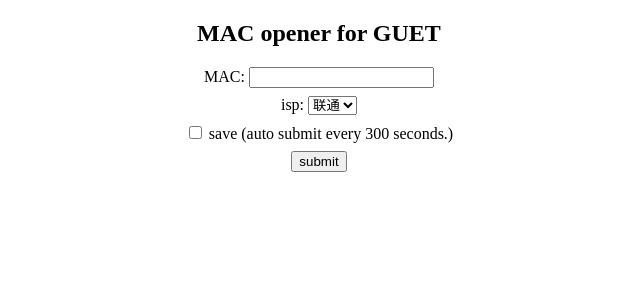
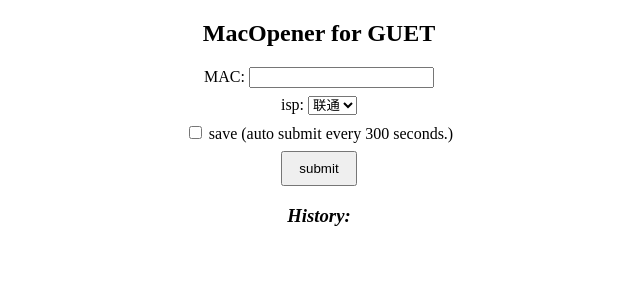
Before and after one commit to nw4869/MacOpener, a Flask app: template templates/index.html in a window 1280 px wide. Shown: the top 300 px of the page, without its empty margins (321-961 px from the left). Run offline with Flask 2, Linux system fonts and the light colour scheme; the template is opened without the code that fills it: most values are stand-ins (such as "Sample title", 1, 10 or a date in 2020); parts of the project's set-up code (start-up, migrations or seed data) failed here and were passed over.

Commit message:
Optimize the interface

```diff
--- a/MacOpener.py
+++ b/MacOpener.py
@@ -55,7 +55,7 @@ Please specify the IP address thought command-line argument using --ip'
 if __name__ == '__main__':
     parser = argparse.ArgumentParser(description='MAC opener for GUET by nightwind')
     parser.add_argument('-s', '--server', default='172.16.1.1')
-    parser.add_argument('-sp', '--server port', dest='server_port', default=20015)
+    parser.add_argument('-sp', '--server port', dest='server_port', type=int, default=20015)
     parser.add_argument('-i', '--ip')
     parser.add_argument('mac')
     parser.add_argument('isp', type=int, choices=[1, 2, 3])
--- a/app.py
+++ b/app.py
@@ -12,7 +12,7 @@ app = Flask(__name__)
 
 @app.route('/', methods=['GET'])
 def home():
-    return render_template('index.html', error=request.args.get('error'))
+    return render_template('index.html', mac=request.args.get('mac'), isp=request.args.get('isp'))
 
 
 @app.route('/', methods=['POST'])
@@ -22,67 +22,34 @@ def submit():
     save = 'save' in request.form
 
     if mac is None or len(mac) == 0 or isp is None:
-        return redirect(url_for('home', error='MAC or isp is None'))
+        return render_template('index.html', error='MAC or isp is None', mac=mac, isp=isp)
 
     if not isp.isalnum() or int(isp) > 3:
-        return render_template('index.html', error='isp is incorrect')
+        return render_template('index.html', error='isp is incorrect', mac=mac, isp=isp)
 
     mac = mac.replace('-', ':').upper().strip()
     if not re.match('^([0-9a-fA-F]{2})(([:][0-9a-fA-F]{2}){5})$', mac):
         return render_template('index.html',
-                               error='wrong format of MAC (should be HH:HH:HH:HH:HH:HH or HH-HH-HH-HH-HH-HH)')
+                               error='wrong format of MAC (should be HH:HH:HH:HH:HH:HH or HH-HH-HH-HH-HH-HH)',
+                               mac=mac, isp=isp)
 
     mac_opener.open(mac, int(isp))
     print(mac, isp)
     if save:
         mac_store.add_mac(mac, isp)
-    return render_template('index.html')
+    return render_template('index.html', success=True, mac=mac, isp=isp)
 
-    # html = '''<form action="/" method="post">
-    #                 <label>mac</label>
-    #                 <input name="mac" id="mac"/>
-    #                 <select name="isp">
-    #                     <option value="1">联通</option>
-    #                     <option value="2">电信</option>
-    #                     <option value="3">移动</option>
-    #                 </select>
-    #                 <input type="checkbox" id="save" name="save" value="save"/>
-    #                 <label>save</label>
-    #                 <button type="submit">ok</button>
-    #             </form>'''
-    # if request.method == 'GET':
-    #     return html
-    # elif request.method == 'POST':
-    #     mac = request.form.get('mac')
-    #     isp = request.form.get('isp')
-    #     save = 'save' in request.form
-    #
-    #     if mac is None or len(mac) == 0 or isp is None:
-    #         return html + '<label>error: MAC or isp is None</label>'
-    #
-    #     if not isp.isalnum() or int(isp) > 3:
-    #         return html + '<label>error: isp</label>'
-    #
-    #     mac = mac.replace('-', ':').upper().strip()
-    #     if not re.match('^([0-9a-fA-F]{2})(([:][0-9a-fA-F]{2}){5})$', mac):
-    #         return html + '<label>wrong format of MAC (should be HH:HH:HH:HH:HH:HH or HH-HH-HH-HH-HH-HH)</label>'
-    #
-    #     mac_opener.open(mac, int(isp))
-    #     print(mac, isp)
-    #     if save:
-    #         mac_store.add_mac(mac, isp)
-    #     return html + 'ok!'
 
 if __name__ == '__main__':
     parser = argparse.ArgumentParser(description='MAC opener for GUET by nightwind')
 
     parser.add_argument('-l', '--listen', default='0.0.0.0')
-    parser.add_argument('-p', '--port', default=5000)
+    parser.add_argument('-p', '--port', type=int, default=5000)
     parser.add_argument('-s', '--server', default='172.16.1.1')
-    parser.add_argument('-sp', '--server port', dest='server_port', default=20015)
+    parser.add_argument('-sp', '--server port', type=int, dest='server_port', default=20015)
     parser.add_argument('-i', '--ip')
-    parser.add_argument('-t', '--interval', default=5 * 60)
-    parser.add_argument('-d', '--delay', default=0)
+    parser.add_argument('-t', '--interval', type=int, default=5 * 60)
+    parser.add_argument('-d', '--delay', type=int, default=0)
     args = parser.parse_args()
 
     try:
--- a/macs.csv
+++ b/macs.csv
@@ -1,5 +1,2 @@
 aa:bb:cc:dd:ee:ff, 3
 ff:ee:dd:cc:bb:aa, 1
-AA:BB:CC:DD:EE:FF, 1
-AA:BB:CC:DD:DE:FF, 1
-AA:BB:CC:DD:DE:FF, 1
--- a/templates/index.html
+++ b/templates/index.html
@@ -9,7 +9,7 @@
             text-align: center;
         }
 
-        .center > div, .center > table {
+        .center_in, .center > div, .center > table, .center > span {
             margin-left: auto;
             margin-right: auto;
         }
@@ -18,21 +18,37 @@
             margin: 8px auto;
         }
 
+        .history_item {
+            margin: 16px 10px;
+            border-style: outset;
+            display: table;
+            padding: 4px 12px;
+        {#            float:left;#}{#            display: inline-block;#}{#            *display: inline;#}{#            *zoom: 1;#}
+        }
+
         .error {
             color: #d8000c;
+        }
+
+        .success {
+            color: greenyellow;
+        }
+
+        .submit {
+            padding: 8px 16px;
         }
     </style>
 </head>
 <body>
 <div class="center">
     <div>
-        <h2>MAC opener for GUET</h2>
-        <form action="/" method="post">
+        <h2 onclick=" window.location.href = location.href">MacOpener for GUET</h2>
+        <form id="form" action="/" method="post">
             <div><label for="mac">MAC: </label><input name="mac" id="mac"/></div>
             <div>
                 <label>
                     isp:
-                    <select name="isp">
+                    <select name="isp" id="isp">
                         <option value="1">联通</option>
                         <option value="2">电信</option>
                         <option value="3">移动</option>
@@ -43,14 +59,133 @@
                 <input type="checkbox" id="save" name="save" value="save"/>
                 <label for="save">save (auto submit every 300 seconds.)</label>
             </div>
-            <button type="submit">submit</button>
+            <button type="submit" onclick="submit()" class="submit">submit</button>
         </form>
-        <div id="error" class="error">
-            {% if error %}
-                <label id="error">error: {{ error|safe }}</label>
-            {% endif %}
+        {% if error %}
+            <div id="error" class="error">
+                error: {{ error }}
+            </div>
+        {% endif %}
+        {% if success %}
+            <div id="success" class="success">success!</div>
+        {% endif %}
+        <div id="history" class="center">
+            <h3><i>History:</i></h3>
+            {#            <span class="history_item" onclick="onclick_history_item(this)">aa:bb:cc:dd:ee:ff, 1</span>#}
+            {#            <span class="history_item" onclick="onclick_history_item(this)">aa:bb:cc:dd:ee:00, 2</span>#}
         </div>
     </div>
 </div>
+
+<script type="application/javascript">
+    window.onload = function () {
+        fill_mac_to_input(get_latest_mac_isp());
+        {% if isp %}
+            set_isp({{ isp|int }});
+        {% endif %}
+        {% if mac %}
+            set_mac('{{ mac }}');
+        {% endif %}
+        show_history();
+        handle_success();
+    };
+
+    function set_isp(isp) {
+        document.getElementById('isp')[isp - 1].selected = true;
+    }
+    function get_isp() {
+        return document.getElementById('isp').selectedIndex + 1;
+    }
+    function set_mac(mac) {
+        document.getElementById('mac').value = mac;
+    }
+    function get_mac() {
+        return document.getElementById('mac').value;
+    }
+    function get_latest_mac_isp() {
+        return get_macs().split('|')[0]
+    }
+    function get_macs() {
+        if (document.cookie.length > 0) {
+            var c_name = 'macs';
+            var c_start = document.cookie.indexOf(c_name + "=");
+            if (c_start != -1) {
+                c_start = c_start + c_name.length + 1;
+                var c_end = document.cookie.indexOf(";", c_start);
+                if (c_end == -1) c_end = document.cookie.length;
+                return document.cookie.substring(c_start, c_end)
+            }
+        }
+        return ""
+    }
+    function push_cookie(mac, isp) {
+        var _date = new Date();
+        _date.setDate(_date.getDate() + 30);
+        var macs = get_macs();
+        if (macs.length == 0) {
+            macs = mac + ',' + isp;
+        } else {
+            macs += '|' + mac + ',' + isp;
+        }
+        document.cookie = 'macs=' + macs + ';expires=' + _date.toGMTString();
+    }
+    function clear_macs() {
+        document.cookie = 'macs=';
+    }
+    function submit() {
+        document.getElementById('form').submit();
+    }
+    function handle_success() {
+        if (document.getElementById('success')) {
+            push_cookie(get_mac(), get_isp());
+            insert_history_item(get_mac(), get_isp());
+            document.getElementById('history').style.display = ''
+        }
+    }
+    function fill_mac_to_input(mac_isp) {
+        mac_isp = mac_isp.split(',');
+        if (mac_isp.length == 2) {
+            set_mac(mac_isp[0].trim());
+            set_isp(mac_isp[1].trim());
+        }
+    }
+    function onclick_history_item(e) {
+        fill_mac_to_input(e.innerText)
+    }
+    function insert_history_item(mac, isp) {
+        var e = document.createElement('span');
+        e.setAttribute('class', 'history_item');
+        e.setAttribute('onclick', 'onclick_history_item(this)');
+        e.appendChild(document.createTextNode(mac + ', ' + isp));
+        var history_div = document.getElementById('history');
+        var firstChild = history_div.firstElementChild;
+        if (firstChild.nextElementSibling == null) {
+            history_div.appendChild(e);
+            e = document.createElement('span');
+            e.setAttribute('class', 'history_item');
+            e.setAttribute('style', 'border-style: none');
+            var ec = document.createElement('button');
+            ec.setAttribute('onclick', 'clear_macs(); window.location.href = location.href;');
+            ec.appendChild(document.createTextNode('clear'));
+            e.appendChild(ec);
+            history_div.appendChild(e);
+        } else {
+            history_div.insertBefore(e, firstChild.nextElementSibling);
+        }
+    }
+    function show_history() {
+        var macs = get_macs().split('|');
+        if (macs[0].length == 0) {
+            // hide History
+            document.getElementById('history').style.display = 'none';
+            return;
+        }
+        for (var i = 0; i < macs.length; i++) {
+            var mac = macs[i].split(',')[0].trim();
+            var isp = macs[i].split(',')[1].trim();
+            insert_history_item(mac, isp);
+        }
+    }
+</script>
 </body>
 </html>
```
